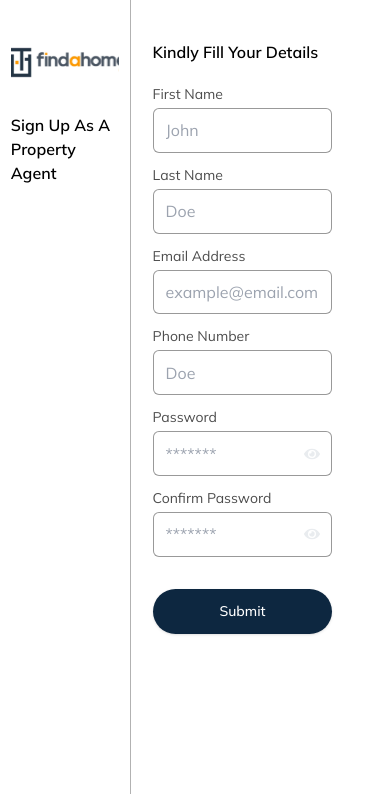
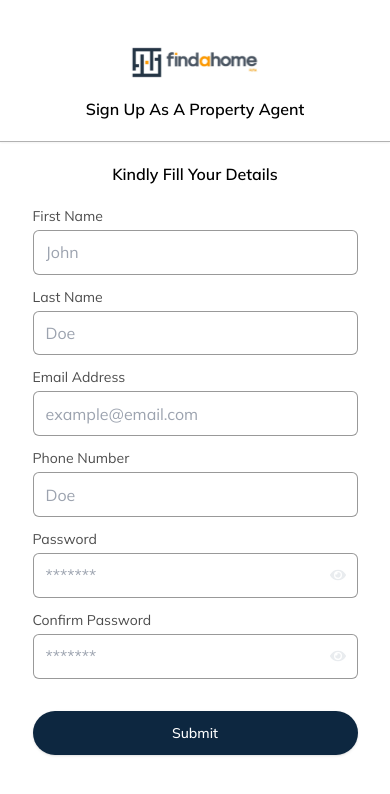
Before and after one commit to FindaHomeF/fhflandingpage, a Next.js app: page /auth/agent-auth in a window 390 px wide. Shown: the top 794 px of the page. Built offline with nearby package versions, Linux system fonts and the light colour scheme; a web font is replaced by a local one.

Commit message:
auth-inner

```diff
--- a/src/app/auth/page.jsx
+++ b/src/app/auth/page.jsx
@@ -6,14 +6,14 @@ const page = () => {
     <div className="w-full h-screen">
       <div className="flex w-full items-start h-full">
 
-        <div className="signup w-3/6 h-full bg-cover bg-no-repeat bg-center">
+        <div className="signup hidden md:block w-3/6 h-full bg-cover bg-no-repeat bg-center">
           <div className="w-4/6 mx-auto h-full">
             <SignUp/>
           </div>
         </div>
 
-        <div className="w-3/6 h-full">
-          <div className="w-4/6 mx-auto h-full">
+        <div className="w-full md:w-3/6 h-full">
+          <div className="w-5/6 md:w-4/6 mx-auto h-full">
             <Login/>
           </div>
         </div>
--- /dev/null
+++ b/src/app/auth/signup/page.jsx
@@ -0,0 +1,15 @@
+import SignUp from "@/app/components/auth/SignUp"
+
+
+
+const page = () => {
+  return (
+    <div className="w-full signup bg-cover bg-no-repeat bg-center h-screen">
+        <div className="w-5/6 md:w-4/6 mx-auto h-full ">
+            <SignUp/>
+        </div>
+    </div>
+  )
+}
+
+export default page
--- a/src/app/components/auth/Login.jsx
+++ b/src/app/components/auth/Login.jsx
@@ -1,6 +1,7 @@
 "use client";
 import { Button } from '@/components/ui/button';
 import Image from 'next/image';
+import Link from 'next/link';
 import { useForm } from 'react-hook-form'
 import { FaGoogle } from 'react-icons/fa';
 import Logo from "/public/Logo/Logosvg.svg"
@@ -21,7 +22,7 @@ const Login = () => {
 
   return (
     <div className='w-full h-full flex-col flex-itc-juc'>
-        <div className='space-y-9 w-full'>
+        <div className='space-y-7 md:space-y-9 w-full'>
             <div className="logo w-fit mx-auto h-[3.5rem]">
                 <Image
                     src={Logo}
@@ -85,8 +86,9 @@ const Login = () => {
                             </div>
                         </div>
 
-                        <div className='pt-5'>
+                        <div className='pt-5 space-y-2'>
                             <Button className="text-white text-sm h-[3rem] font-medium bg-primary w-full rounded-full">Sign In</Button>
+                            <h6 className='text-center font-semibold text-sm md:hidden'>Don't have an account? <Link href={'/auth/signup/'}><span className='underline cursor-pointer outline-offset-2'>Sign Up</span></Link></h6>
                         </div>
                     </div>
                 </form>
--- a/src/app/components/auth/SignUpForm.jsx
+++ b/src/app/components/auth/SignUpForm.jsx
@@ -23,11 +23,11 @@ const SignUpForm = ({head}) => {
 
   return (
     <div>
-        <div className='flex h-screen'>
-            <div className='w-2/6'>
-                <div className='w-5/6 mx-auto py-10'>
-                    <div className='w-full space-y-7'>
-                        <div className="logo w-fit h-[2.8rem]">
+        <div className='md:flex h-screen'>
+            <div className='w-full sticky md:relative top-0 shadow-sm md:shadow-none z-10 bg-white md:w-2/6 border-b md:border-b-0 border-b-black/30'>
+                <div className='w-full text-center md:text-left md:w-5/6 mx-auto pt-10 pb-5 md:py-10'>
+                    <div className='w-full space-y-3 md:space-y-7'>
+                        <div className="logo w-fit mx-auto md:mr-auto h-[2.8rem]">
                             <Image
                                 src={Logo}
                                 alt="fhflogo"
@@ -45,11 +45,11 @@ const SignUpForm = ({head}) => {
 
 
 
-            <div className='w-4/6 border-l border-l-black/30 h-full'>
-                <div className='w-5/6 mx-auto py-10'>
+            <div className='w-full md:w-4/6 md:border-l border-l-black/30 h-full'>
+                <div className='w-5/6 mx-auto pt-5 md:py-10'>
 
-                    <div className='w-5/6 space-y-5'>
-                        <h3 className='sign-head'>Kindly fill your details</h3>
+                    <div className='w-full md:w-5/6 space-y-5'>
+                        <h3 className='sign-head text-center md:text-left'>Kindly fill your details</h3>
 
 
                         <form className="w-full " control={control} onSubmit={handleSubmit((data)=>handleSignUp(data))} >
```
